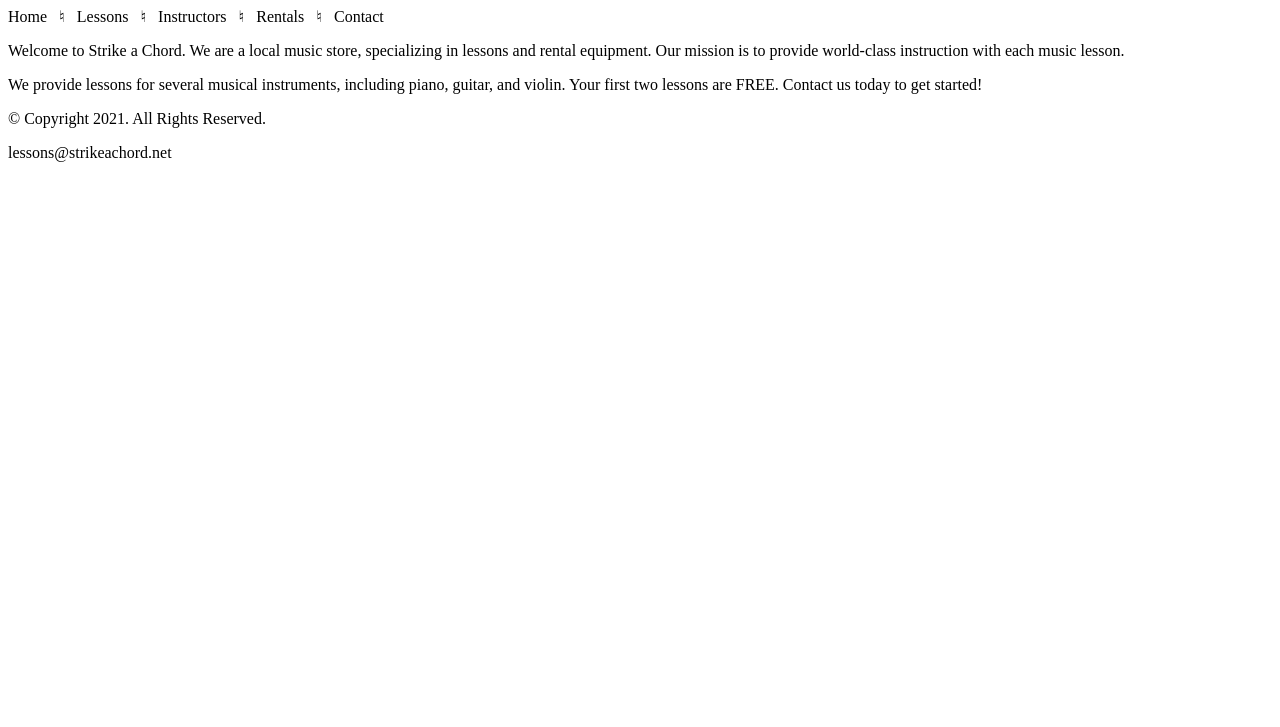
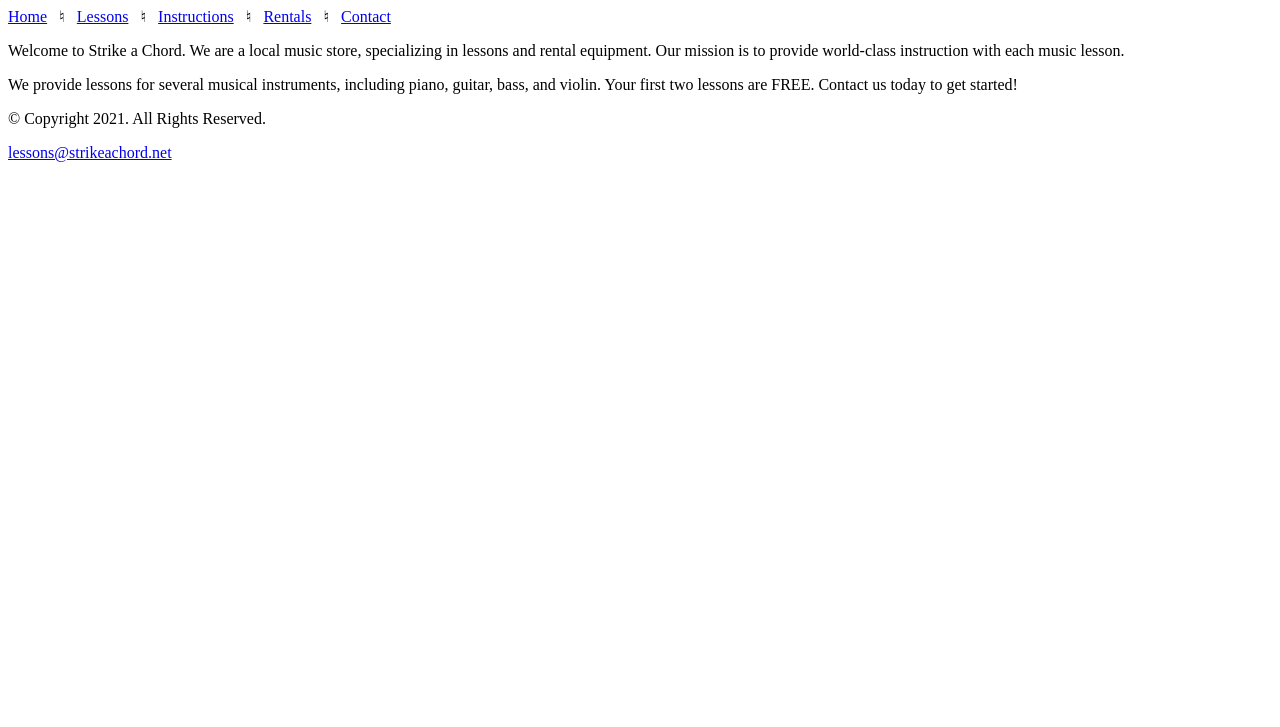
Before and after one commit to Javirb26/music, a plain HTML site: page index.html in a window 1280 px wide. Shown: the part 73-800 px from the top of the page. Drawn offline with Linux system fonts and the light colour scheme.

Commit message:
Add files via upload
Ch:3 music index

```diff
--- a/index.html
+++ b/index.html
@@ -1,42 +1,45 @@
 <!DOCTYPE html>
 <!--
 	Student Name: Javier Ballester
-    File Name: index.html
-    Date: 8/24/2022
+	File Name: template.html
+	Date: 8.24.2022
 -->
 <html lang="en">
 	<head>
 		<title>Strike a Chord: Home Page</title>
-
 		<meta charset="utf-8">
 	</head>
 
 	<body>
 
 		<header>
-      <h1>&#9836; Strike a Chord &#9836;</h1>
+			<h1> &#9836; Strike a Chord &#9836;</h1>
 		</header>
 
 		<nav>
-      <p>Home &nbsp; &#9838; &nbsp;
-      Lessons &nbsp; &#9838; &nbsp;
-      Instructors &nbsp; &#9838; &nbsp;
-      Rentals &nbsp; &#9838; &nbsp;
-      Contact</p>
+			<p><a href="index.html">Home</a> &nbsp; &#9838; &nbsp;
+			<a href="lessons.html">Lessons</a> &nbsp; &#9838; &nbsp;
+			<a href="instructions.html">Instructions</a> &nbsp; &#9838; &nbsp;
+			<a href="rentals.html">Rentals</a> &nbsp; &#9838; &nbsp;
+			<a href="contact.html">Contact</a></p>
 		</nav>
 
 		<!-- Use the main area to add the main content to the webpage -->
 		<main>
 
+			<div id="intro">
+
 			<p>Welcome to Strike a Chord. We are a local music store, specializing in lessons and rental equipment. Our mission is to provide world-class instruction with each music lesson.</p>
 
-      <p>We provide lessons for several musical instruments, including piano, guitar, and violin. Your first two lessons are FREE. Contact us today to get started!</p>
+			<p>We provide lessons for several musical instruments, including piano, guitar, bass, and violin. Your first two lessons are FREE. Contact us today to get started!</p>
+
+			</div>
 
 		</main>
 
 		<footer>
 			<p>&copy; Copyright 2021. All Rights Reserved.</p>
-      <p>lessons@strikeachord.net</p>
+			<p><a href="mailto:lessons@strikeachord">lessons@strikeachord.net</a></p>
 		</footer>
 
 	</body>
```
Lines whose indentation alone changed are shown as unchanged.
